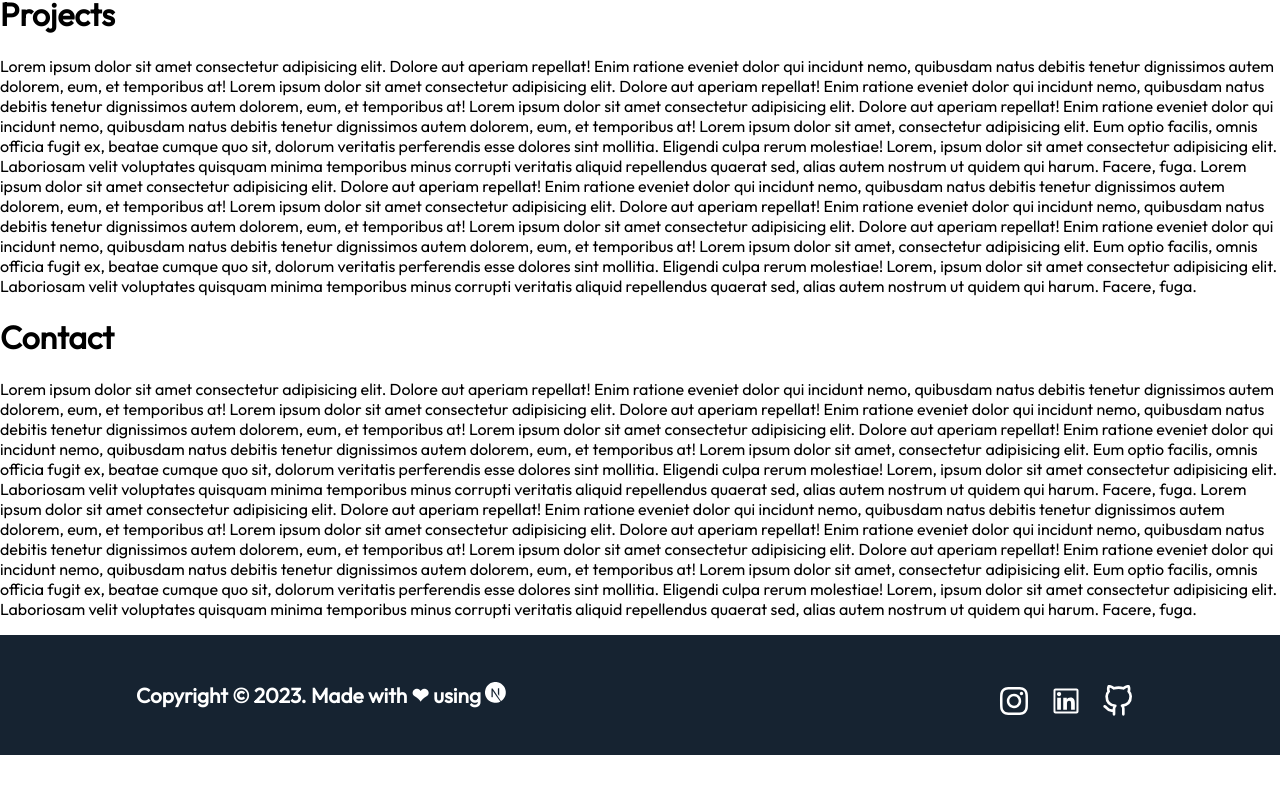
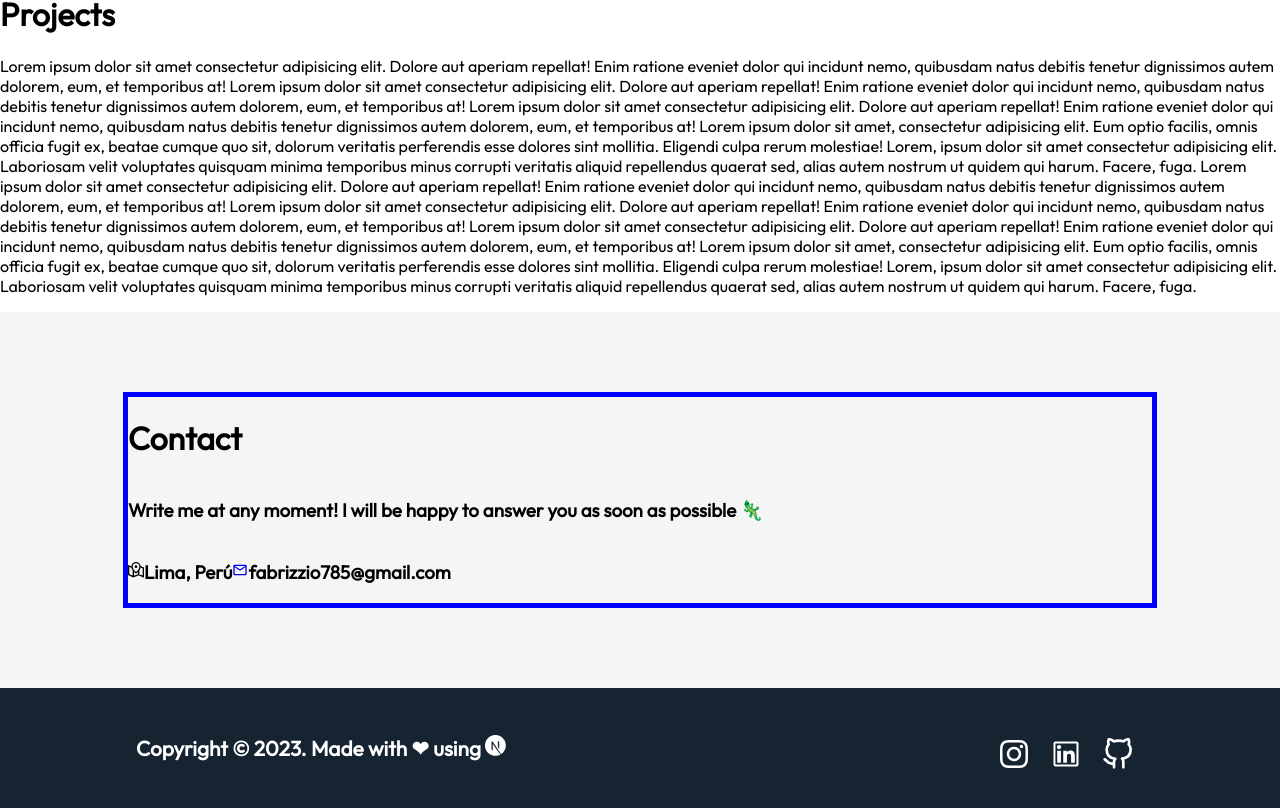
Before and after one commit to Fabrizzio20k/PORTFOLIO, a Next.js app: page / in a window 1280 px wide. Shown: the part 2255-3063 px from the top of the page. Before the commit the page ends 3010 px from the top, so only its background shows below. Built offline with nearby package versions, Linux system fonts and the light colour scheme.

Commit message:
Add contact component

```diff
--- a/src/pages/Contact.tsx
+++ b/src/pages/Contact.tsx
@@ -1,20 +1,32 @@
+import { Section } from "@/components";
+import { MdOutlineMail } from "react-icons/md";
+import { GrMapLocation } from "react-icons/gr";
+import styles from "@/styles/pages/Contact.module.css";
+
 function Contact() {
     return (
-        <div>
-            <h1>Contact</h1>
-            <p>
-                Lorem ipsum dolor sit amet consectetur adipisicing elit. Dolore aut aperiam repellat! Enim ratione eveniet dolor qui incidunt nemo, quibusdam natus debitis tenetur dignissimos autem dolorem, eum, et temporibus at!
-                Lorem ipsum dolor sit amet consectetur adipisicing elit. Dolore aut aperiam repellat! Enim ratione eveniet dolor qui incidunt nemo, quibusdam natus debitis tenetur dignissimos autem dolorem, eum, et temporibus at!
-                Lorem ipsum dolor sit amet consectetur adipisicing elit. Dolore aut aperiam repellat! Enim ratione eveniet dolor qui incidunt nemo, quibusdam natus debitis tenetur dignissimos autem dolorem, eum, et temporibus at!
-                Lorem ipsum dolor sit amet, consectetur adipisicing elit. Eum optio facilis, omnis officia fugit ex, beatae cumque quo sit, dolorum veritatis perferendis esse dolores sint mollitia. Eligendi culpa rerum molestiae!
-                Lorem, ipsum dolor sit amet consectetur adipisicing elit. Laboriosam velit voluptates quisquam minima temporibus minus corrupti veritatis aliquid repellendus quaerat sed, alias autem nostrum ut quidem qui harum. Facere, fuga.
-                Lorem ipsum dolor sit amet consectetur adipisicing elit. Dolore aut aperiam repellat! Enim ratione eveniet dolor qui incidunt nemo, quibusdam natus debitis tenetur dignissimos autem dolorem, eum, et temporibus at!
-                Lorem ipsum dolor sit amet consectetur adipisicing elit. Dolore aut aperiam repellat! Enim ratione eveniet dolor qui incidunt nemo, quibusdam natus debitis tenetur dignissimos autem dolorem, eum, et temporibus at!
-                Lorem ipsum dolor sit amet consectetur adipisicing elit. Dolore aut aperiam repellat! Enim ratione eveniet dolor qui incidunt nemo, quibusdam natus debitis tenetur dignissimos autem dolorem, eum, et temporibus at!
-                Lorem ipsum dolor sit amet, consectetur adipisicing elit. Eum optio facilis, omnis officia fugit ex, beatae cumque quo sit, dolorum veritatis perferendis esse dolores sint mollitia. Eligendi culpa rerum molestiae!
-                Lorem, ipsum dolor sit amet consectetur adipisicing elit. Laboriosam velit voluptates quisquam minima temporibus minus corrupti veritatis aliquid repellendus quaerat sed, alias autem nostrum ut quidem qui harum. Facere, fuga.
-            </p>
-        </div>
+        <Section color="#f5f5f5" flexDirection="column">
+            <div className={styles.Container}>
+                <h1>Contact</h1>
+                <h3>
+                    Write me at any moment! I will be happy to answer you as soon as possible 🦎
+                </h3>
+                <div className={styles.Contacts}>
+                    <div className={styles.Contact}>
+                        <a href="https://maps.app.goo.gl/DVUF6EWjyw8hrRji7" target="_blank" rel="noopener noreferrer">
+                            <GrMapLocation />
+                        </a>
+                        <h3> Lima, Perú </h3>
+                    </div>
+                    <div className={styles.Contact}>
+                        <a href="mailto:fabrizzio785@gmail.com">
+                            <MdOutlineMail />
+                        </a>
+                        <h3>fabrizzio785@gmail.com</h3>
+                    </div>
+                </div>
+            </div>
+        </Section>
     );
 }
 
--- /dev/null
+++ b/src/styles/pages/Contact.module.css
@@ -0,0 +1,24 @@
+.Container {
+    display: flex;
+    flex-direction: column;
+    justify-content: center;
+    align-items: flex-start;
+    width: 80%;
+    padding: 0;
+    margin: 80px 0;
+    border: 5px solid blue;
+}
+
+.Contacts {
+    display: flex;
+    flex-direction: row;
+    justify-content: space-between;
+    align-items: center;
+}
+
+.Contact {
+    display: flex;
+    flex-direction: row;
+    justify-content: space-evenly;
+    align-items: center;
+}
```
